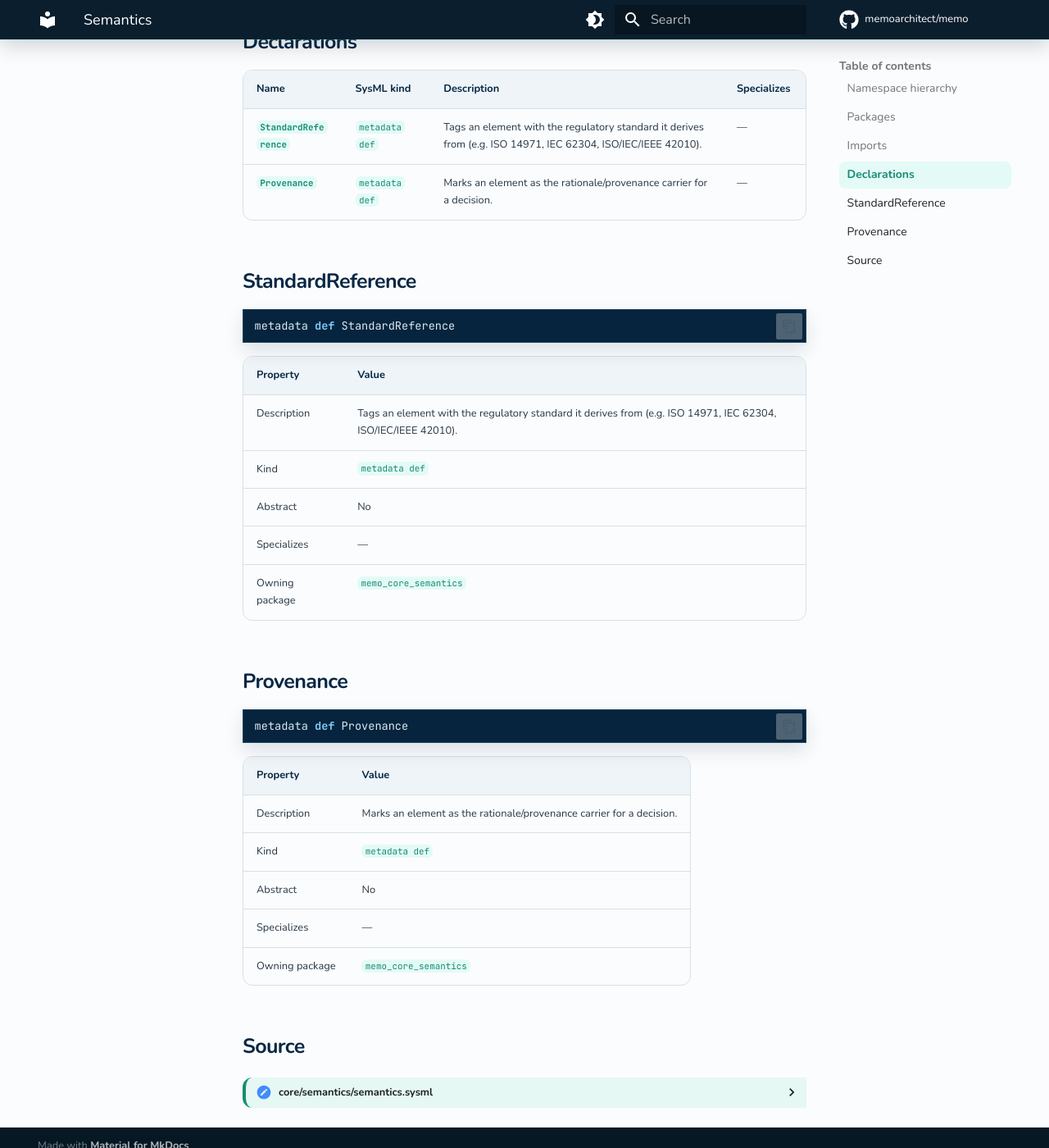
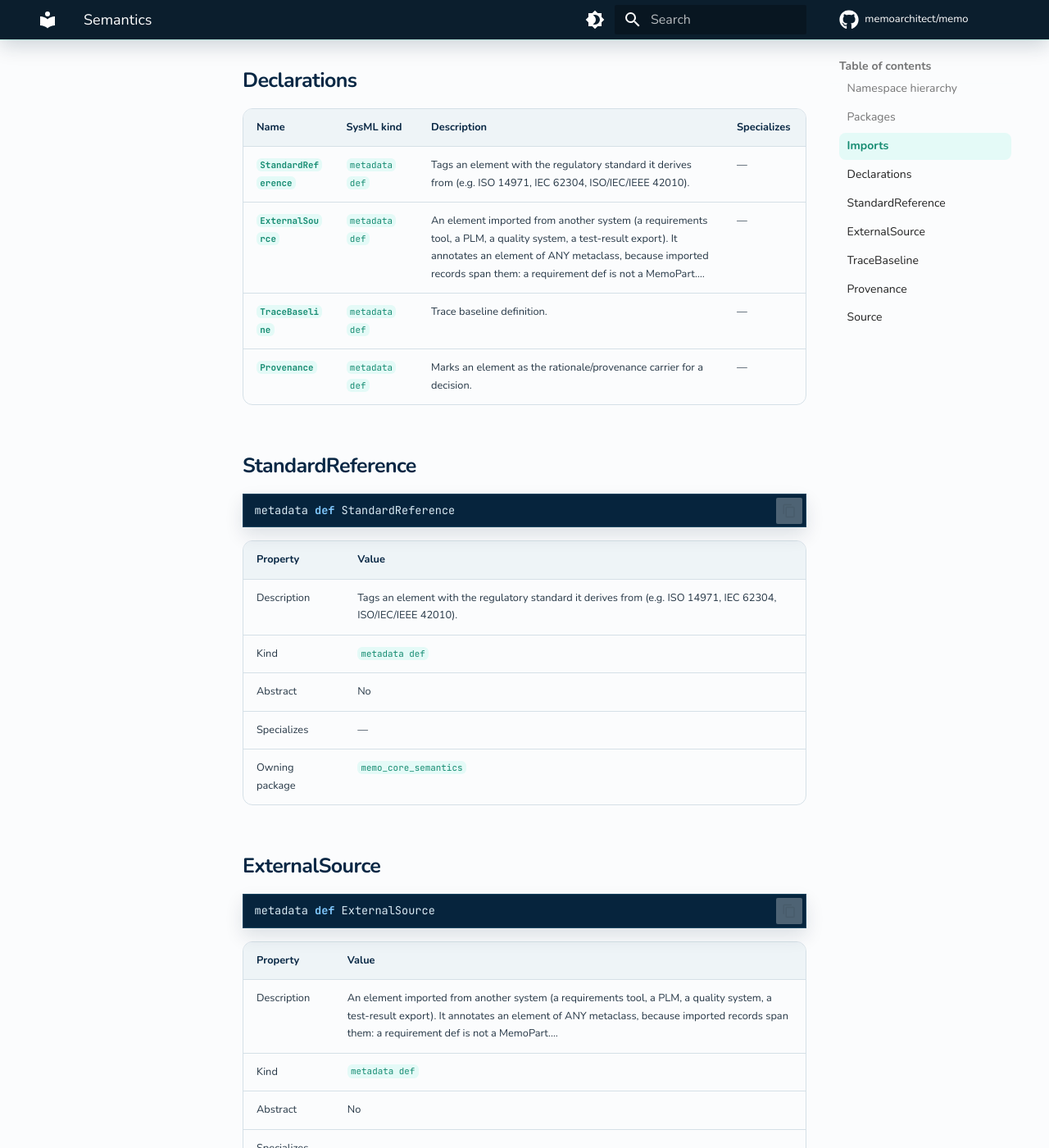
Before and after one commit to memoarchitect/memo, an MkDocs documentation site: the page built from docs/sysml-api/core/semantics/semantics.md, in a window 1280 px wide and 1400 px high, scrolled down 981 px. Shown: the whole window at 82% size. Built offline with MkDocs 1.6.1 and Material for MkDocs 9.7.7, drawn with Linux system fonts in a browser that asks for light colours; comment, search, counter and statistics services are not loaded; some of the changed text lies outside the part shown.

Commit message:
O10: imported elements carry ExternalSource (source system, id, revision, sourceMastered, sourceWithdrawn); TraceBaseline records the revision a link was made against
ExternalReference gains sourceSystem and revision. ExternalSource and TraceBaseline are
metadata defs in memo_core_semantics: imported records span metaclasses, and a requirement
def is not a MemoPart. Compiles under SysIDE and OpenSysML (MetadataBodyUsage,
SysML-textual-bnf.kebnf:1694; RequirementBody :1408).

Co-Authored-By: Claude Sonnet 5.5 <noreply@anthropic.com>

````diff
--- a/docs/sysml-api/core/semantics/semantics.md
+++ b/docs/sysml-api/core/semantics/semantics.md
@@ -24,12 +24,15 @@
 | Visibility | Target |
 | --- | --- |
 | private | `ScalarValues::*` |
+| private | `memo_core_terminology::ExternalReference` |
 
 ## Declarations
 
 | Name | SysML kind | Description | Specializes |
 | --- | --- | --- | --- |
 | [`StandardReference`](#standardreference) | `metadata def` | Tags an element with the regulatory standard it derives from (e.g. ISO 14971, IEC 62304, ISO/IEC/IEEE 42010). | — |
+| [`ExternalSource`](#externalsource) | `metadata def` | An element imported from another system (a requirements tool, a PLM, a quality system, a test-result export). It annotates an element of ANY metaclass, because imported records span them: a requirement def is not a MemoPart.… | — |
+| [`TraceBaseline`](#tracebaseline) | `metadata def` | Trace baseline definition. | — |
 | [`Provenance`](#provenance) | `metadata def` | Marks an element as the rationale/provenance carrier for a decision. | — |
 
 ## StandardReference
@@ -41,6 +44,36 @@ metadata def StandardReference
 | Property | Value |
 | --- | --- |
 | Description | Tags an element with the regulatory standard it derives from (e.g. ISO 14971, IEC 62304, ISO/IEC/IEEE 42010). |
+| Kind | `metadata def` |
+| Abstract | No |
+| Specializes | — |
+| Owning package | `memo_core_semantics` |
+
+
+## ExternalSource
+
+```sysml
+metadata def ExternalSource
+```
+
+| Property | Value |
+| --- | --- |
+| Description | An element imported from another system (a requirements tool, a PLM, a quality system, a test-result export). It annotates an element of ANY metaclass, because imported records span them: a requirement def is not a MemoPart.… |
+| Kind | `metadata def` |
+| Abstract | No |
+| Specializes | — |
+| Owning package | `memo_core_semantics` |
+
+
+## TraceBaseline
+
+```sysml
+metadata def TraceBaseline
+```
+
+| Property | Value |
+| --- | --- |
+| Description | Trace baseline definition. |
 | Kind | `metadata def` |
 | Abstract | No |
 | Specializes | — |
@@ -73,12 +106,52 @@ metadata def Provenance
     // applying these metadata defs with `@Name` — never by adding new grammar.
     package memo_core_semantics {
         private import ScalarValues::*;
+        private import memo_core_terminology::ExternalReference;
 
         // Tags an element with the regulatory standard it derives from
         // (e.g. ISO 14971, IEC 62304, ISO/IEC/IEEE 42010).
         metadata def StandardReference {
             attribute standardReference : String;
             attribute clause : String;
+        }
+
+        // An element imported from another system (a requirements tool, a PLM, a
+        // quality system, a test-result export). It annotates an element of ANY
+        // metaclass, because imported records span them: a requirement def is not a
+        // MemoPart. The source id is `externalReference.identifier`, NOT MemoIdentity's
+        // `providedId`: `providedId` is the id an external system knows an
+        // authored element by, whereas this records the external record an
+        // element was made from, with its revision.
+        //
+        //   @ExternalSource {
+        //       :>> externalReference { :>> sourceSystem = "..."; :>> identifier = "..."; :>> revision = "B"; }
+        //       :>> sourceMastered = true;
+        //   }
+        //
+        // `sourceMastered` is true when the source system owns the element, so a
+        // re-import overwrites it and a MEMO edit would be lost. `sourceWithdrawn`
+        // is set by a re-import when the record is gone from the source: the
+        // element is kept, so the links to it still compile and can be reviewed.
+        metadata def ExternalSource {
+            attribute externalReference : ExternalReference[0..1];
+            attribute sourceMastered : Boolean[0..1];
+            attribute sourceWithdrawn : Boolean[0..1];
+        }
+
+        // The revision of an imported element a MEMO-authored link was made against.
+        // A link is suspect when that revision is no longer the element's current
+        // `externalReference.revision`, or when the element is withdrawn. The status
+        // is derived, never stored; reviewing the link rewrites this baseline to the
+        // current revision. Only MEMO-authored links carry it: a link imported
+        // from the source is mastered there and is re-imported instead.
+        //
+        // Both are written in a body, because a prefix `#Name` cannot carry a value
+        // (PrefixMetadataUsage, SysML-textual-bnf.kebnf:1667). The nested
+        // `externalReference { … }` is MetadataBodyUsage (kebnf:1694), and the baseline sits in
+        // the link's own body: a `satisfy`'s RequirementBody (kebnf:1408), a
+        // connection's or a `dependency`'s DefinitionBody (kebnf:238).
+        metadata def TraceBaseline {
+            attribute sourceRevision : String;
         }
 
         // Marks an element as the rationale/provenance carrier for a decision.
````
Also changed, not shown: docs/ontology/_generated/core.md (+3 -1 lines), docs/sysml-api/core/terminology/terminology.md (+9 -2 lines), docs/sysml-api/elements.md (+3 -1 lines), 2 other files.
